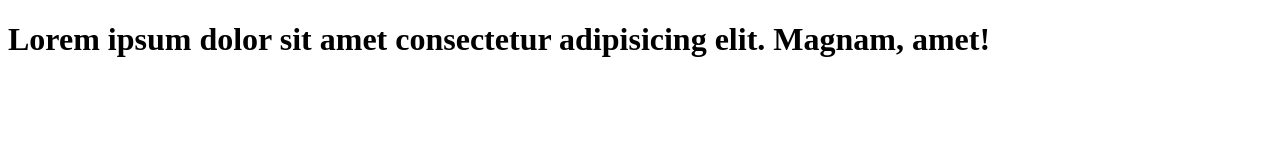
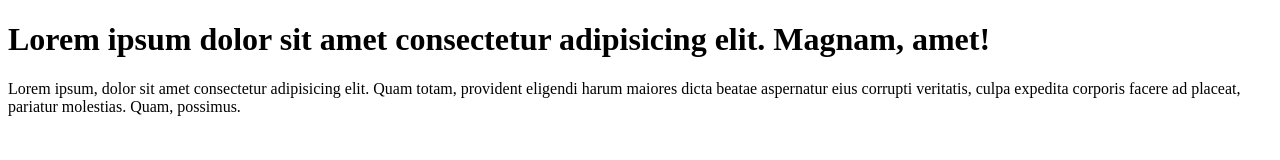
Before and after one commit to deliberatebyte/learn-git-and-github, a plain HTML site: page index.html in a window 1280 px wide. Drawn offline with Linux system fonts and the light colour scheme.

Commit message:
add paragraph to index file

```diff
--- a/index.html
+++ b/index.html
@@ -9,5 +9,12 @@
     <h1>
       Lorem ipsum dolor sit amet consectetur adipisicing elit. Magnam, amet!
     </h1>
+    <p>
+      Lorem ipsum, dolor sit amet consectetur adipisicing elit. Quam totam,
+      provident eligendi harum maiores dicta beatae aspernatur eius corrupti
+      veritatis, culpa expedita corporis facere ad placeat, pariatur molestias.
+      Quam, possimus.
+    </p>
+
   </body>
 </html>
```
